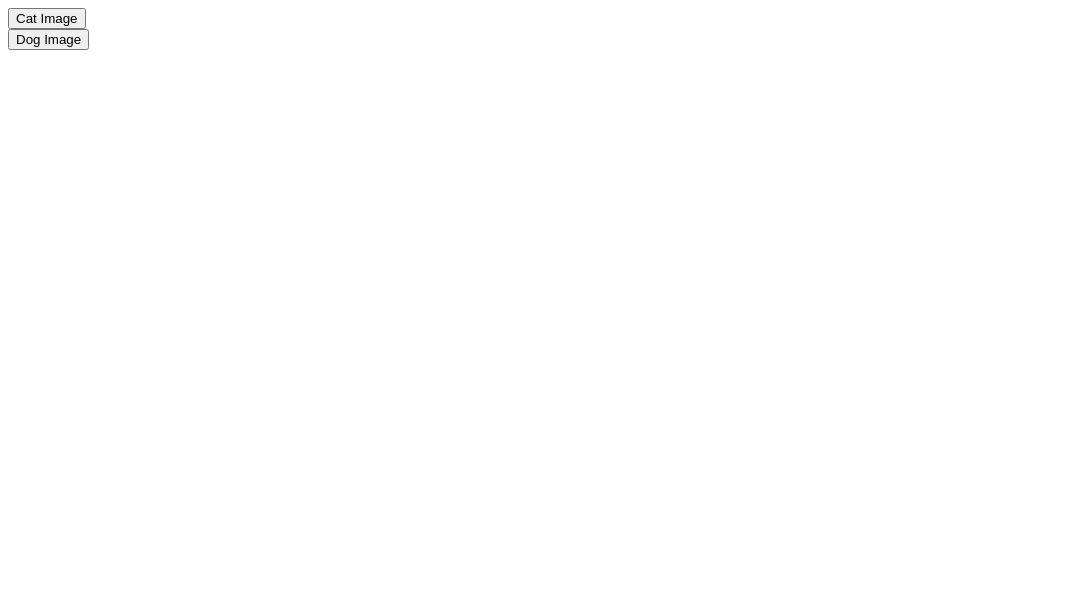
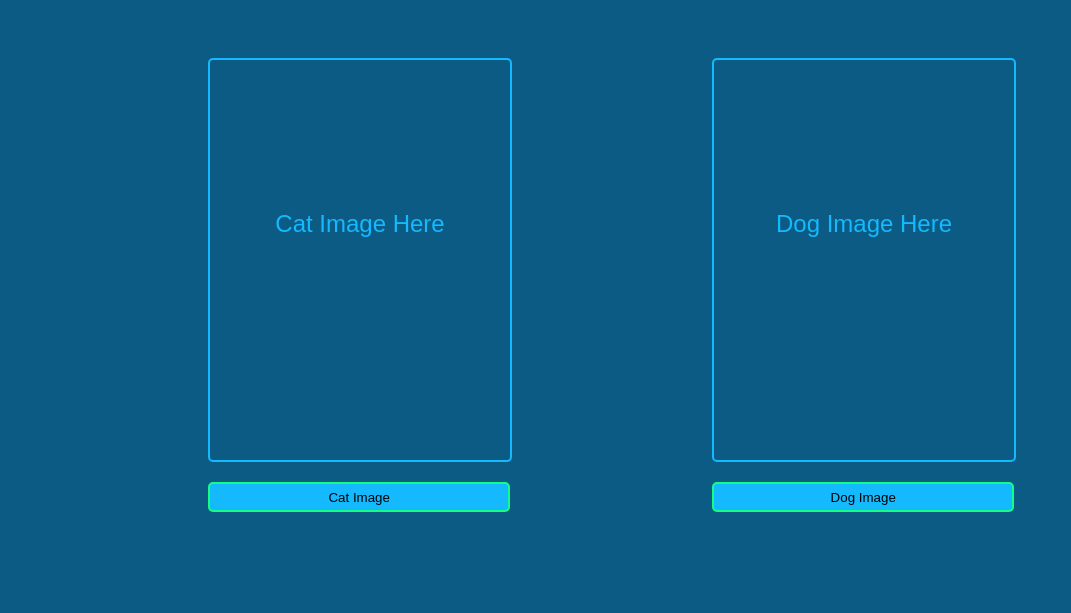
Before and after one commit to LukeD1234/RandomCatDogImage, a plain HTML site: page index.html in a window 1280 px wide. Shown: the whole page, without its empty margins (0-1071 px from the left). Drawn offline with Linux system fonts and the light colour scheme; a web font is replaced by a local one.

Commit message:
Added the css and desgined the html page

```diff
--- a/CSS/style.css
+++ b/CSS/style.css
@@ -0,0 +1,49 @@
+body {
+    background: #0B5B84;
+}
+
+.result-body {
+    display: flex;
+    flex-direction: row;
+}
+
+.image-body {
+    display: flex;
+    flex-direction: column;
+}
+
+.result {
+    height: 400px;
+    width: 300px;
+    border: 2px solid #14B9FE;
+    border-radius: 5px;
+    margin-left: 200px;
+    margin-top: 50px;
+}
+
+.container {
+    width: 100%;
+    height: 100%;
+}
+
+.container p {
+    text-align: center;
+    margin-top: 150px;
+    font-family: 'Zen Kaku Gothic Antique', sans-serif;
+    color: #14B9FE;
+    font-size: 24px;
+}
+
+.btn {
+    width: 60%;
+    margin-left: 200px;
+    margin-top: 20px;
+    height: 30px;
+    border: 2px solid #11FF83;
+    border-radius: 5px;
+    background-color: #14B9FE;
+}
+
+.btn:active {
+    transform:scale(.98)
+}
--- a/index.html
+++ b/index.html
@@ -5,25 +5,34 @@
     <meta charset="UTF-8">
     <meta http-equiv="X-UA-Compatible" content="IE=edge">
     <meta name="viewport" content="width=device-width, initial-scale=1.0">
+    <link href="https://fonts.googleapis.com/css2?family=Zen+Kaku+Gothic+Antique&display=swap" rel="stylesheet">
     <link rel="stylesheet" href="CSS/style.css">
     <title>Random Cat & Dog Image</title>
 </head>
 
 <body>
+    <div class="result-body">
+
+        <div class="image-body">
             <div class="result">
                 <div id="cat_result" class="container">
-
+                    <p>Cat Image Here</p>
                 </div>
             </div>
             <button class="btn" id="cat_btn">Cat Image</button>
+        </div>
 
+        <div class="image-body">
             <div class="result">
                 <div id="dog_result" class="container">
-
+                    <p>Dog Image Here</p>
                 </div>
             </div>
             <button class="btn" id="dog_btn">Dog Image</button>
+        </div>
 
+
+    </div>
 </body>
 
 <script src="main.js"></script>
```
Lines whose indentation alone changed are shown as unchanged.
